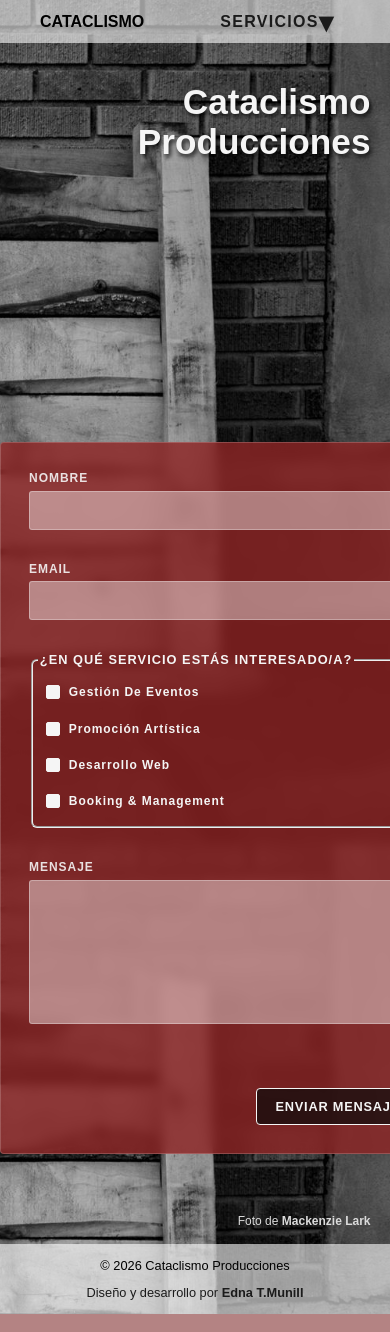
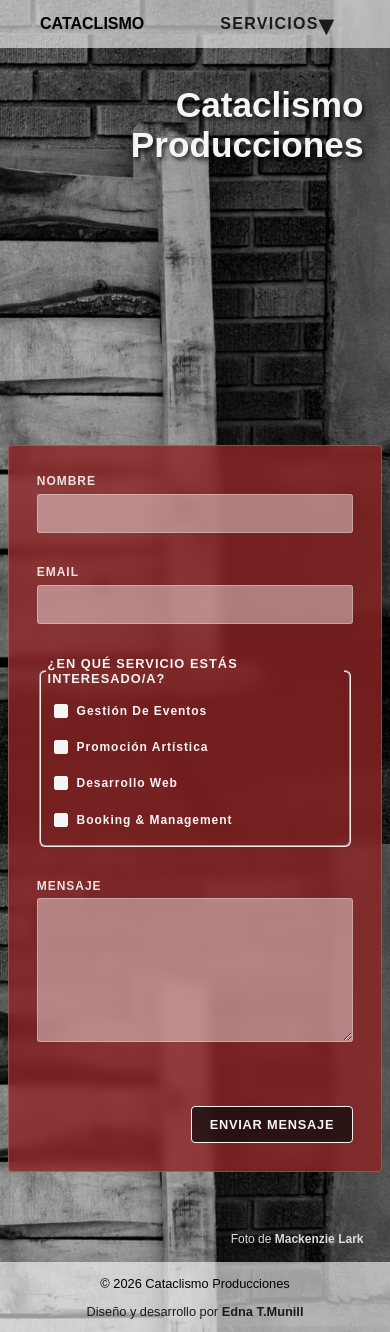
Before and after one commit to Ethra8/cataclismo-producciones, a Django app: page / in a window 390 px wide; the page is wider, and only the part inside the window is pictured. Run offline with Django 5.2, Linux system fonts and the light colour scheme.

Commit message:
landpage & nav styling

```diff
--- a/home/static/home/css/home.css
+++ b/home/static/home/css/home.css
@@ -14,7 +14,7 @@ h1 {
     color: whitesmoke;
     text-align: right;
     font-family: Arial, sans-serif;
-    font-size: 3.5em;
+    font-size: 3.9em;
     margin: 5% 5% 27px;
     text-shadow: 2px 3px 4px rgba(0, 0, 0, 0.75);
 }
@@ -30,7 +30,7 @@ header p {
 .contact-form {
     display: grid;
     grid-template-columns: repeat(2, 1fr);    /* width: min(100%, 360px); */
-    margin: 190px 5% 46px auto;
+    margin: 210px 5% 46px auto;
     padding: 28px;
     flex-direction: column;
     gap: 2rem;
@@ -238,7 +238,8 @@ header p {
     }
 
     .contact-form {
-        width: 70%;
+        width: 60%;
+        max-width: 380px;
     }
 }
 
@@ -272,6 +273,13 @@ header p {
         background-size: cover;
     }
 
+    .home-page {
+        flex: 1;
+        display: flex;
+        flex-direction: column;
+        padding: 0 2%;
+    }
+
     h1 {
         font-size: 2.5em;
         margin: 10% 5% 20px;
@@ -279,6 +287,7 @@ header p {
 
     .contact-form {
         width: auto;
+        margin: 260px auto 60px;
     }
 
 }
@@ -295,9 +304,9 @@ header p {
         margin: 10% 5% 20px;
     }
 
-    .contact-form {
+    /* .contact-form {
         width: 100%;
-    }
+    } */
 
 }
 
--- a/static/css/base.css
+++ b/static/css/base.css
@@ -18,7 +18,7 @@ nav {
     align-items: center;
     justify-content: space-between;
     flex-direction: row;
-    max-height: 48px;
+    min-height: 48px;
     padding: 0 2.5em;
     background-color: rgba(255, 255, 255, 0.6);
 }
```
